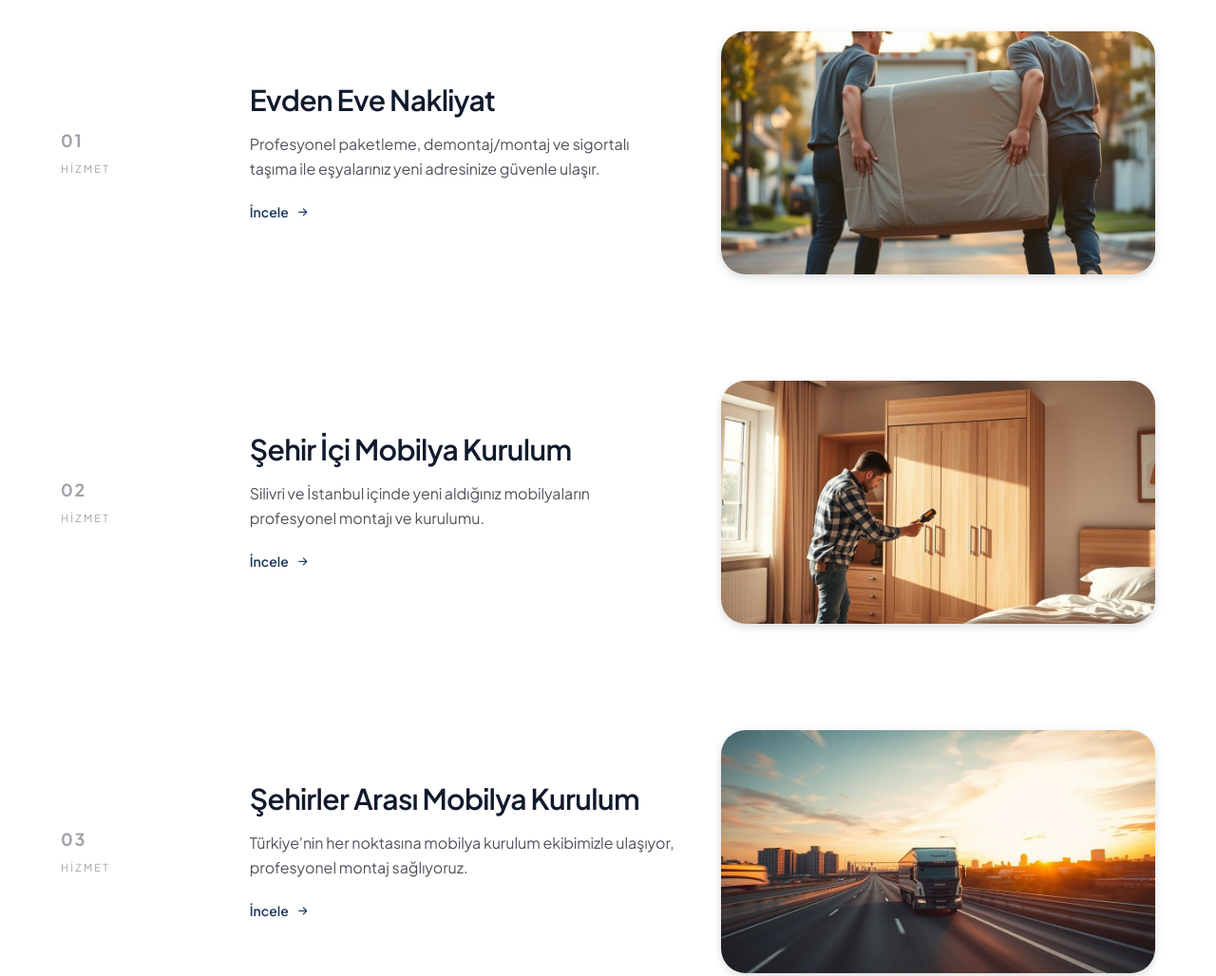
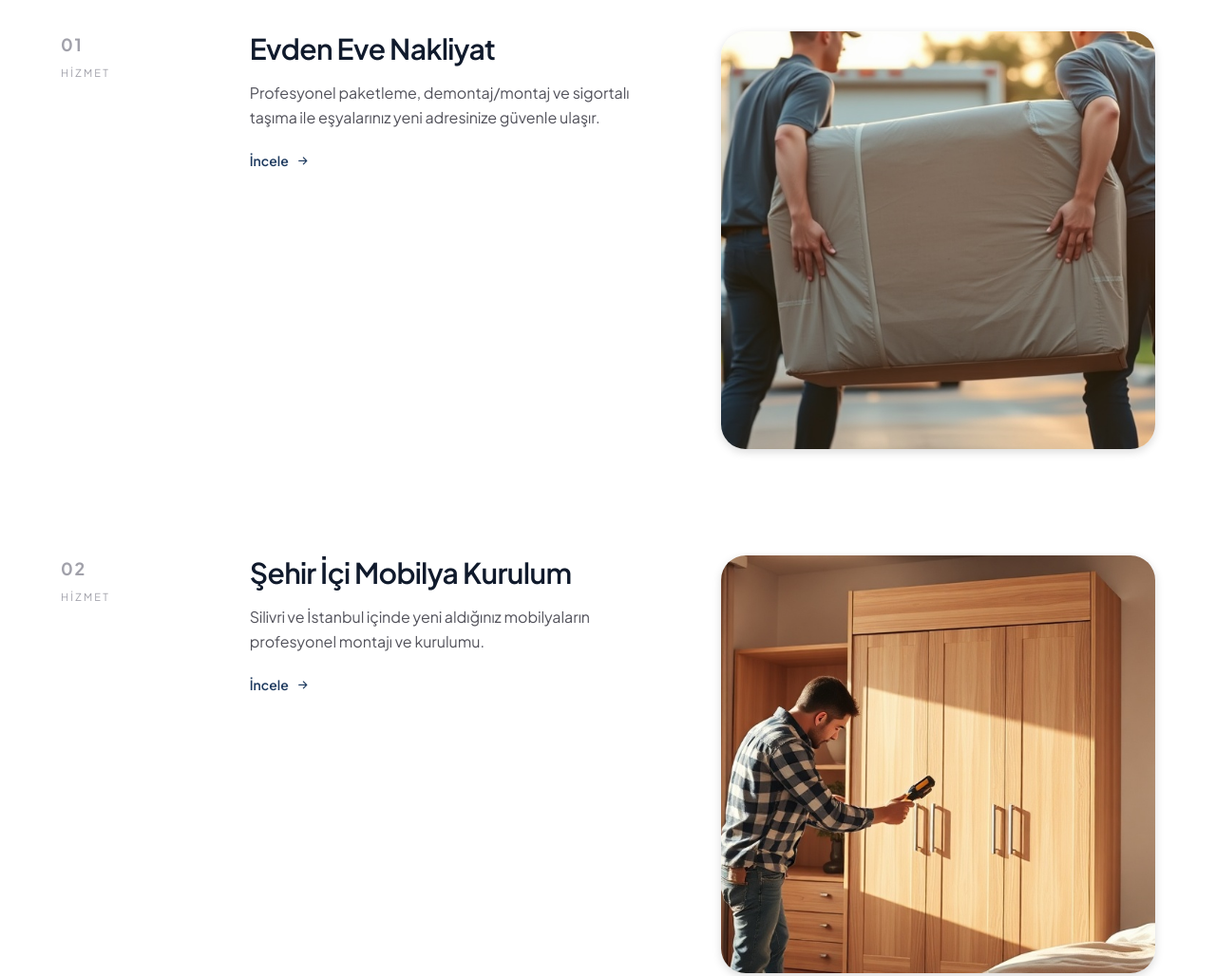
Before and after one commit to eemirk/silivridizayntasimacilik, a plain HTML site: page index.html in a window 1280 px wide. Shown: the part 1040-2068 px from the top of the page at 95% size. Drawn offline with nearby package versions, Linux system fonts and the light colour scheme.

Commit message:
Hizmetler bölümündeki numaraları scroll sırasında sabitle (sticky)
Masaüstünde her hizmet satırının numarası, o satırın içeriği kayarken
üstte sabit kalıyor; satır bitince sıradaki numara devralıyor. Görseller
büyütüldü ki kayma mesafesi belirgin olsun.

```diff
--- a/index.html
+++ b/index.html
@@ -227,8 +227,8 @@
                 <h2 class="font-display text-3xl md:text-5xl font-semibold leading-none mb-16 md:mb-24 reveal">Taşımacılık ve mobilya kurulumda uzman çözüm.</h2>
 
                 <div class="space-y-20 md:space-y-28">
-                    <a href="/silivri-evden-eve-nakliyat" class="group grid grid-cols-1 lg:grid-cols-12 gap-8 lg:gap-10 items-center reveal">
-                        <div class="lg:col-span-2 flex lg:flex-col gap-3 lg:gap-2">
+                    <a href="/silivri-evden-eve-nakliyat" class="group grid grid-cols-1 lg:grid-cols-12 gap-8 lg:gap-10 items-start reveal">
+                        <div class="lg:col-span-2 flex lg:flex-col gap-3 lg:gap-2 lg:sticky lg:top-32 self-start">
                             <span class="font-display text-lg font-bold tracking-widest text-zinc-400 group-hover:text-blue-600 transition-colors">01</span>
                             <span class="text-[11px] uppercase tracking-[0.2em] text-zinc-400">Hizmet</span>
                         </div>
@@ -238,13 +238,13 @@
                             <span class="inline-flex items-center gap-2 text-sm font-semibold text-blue-600">İncele<i class="ti ti-arrow-right transition-transform group-hover:translate-x-1"></i></span>
                         </div>
                         <div class="lg:col-span-5">
-                            <div class="rounded-[26px] overflow-hidden shadow-[0_3px_10px_rgba(0,0,0,0.15)] h-56 md:h-64">
+                            <div class="rounded-[26px] overflow-hidden shadow-[0_3px_10px_rgba(0,0,0,0.15)] h-64 md:h-80 lg:h-[440px]">
                                 <img src="/assets/hero-nakliyat-1.jpg" alt="Evden Eve Nakliyat" width="1024" height="576" loading="lazy" class="w-full h-full object-cover transition-transform duration-500 group-hover:scale-105">
                             </div>
                         </div>
                     </a>
-                    <a href="/silivri-sehir-ici-mobilya-kurulum" class="group grid grid-cols-1 lg:grid-cols-12 gap-8 lg:gap-10 items-center reveal reveal-d1">
-                        <div class="lg:col-span-2 flex lg:flex-col gap-3 lg:gap-2">
+                    <a href="/silivri-sehir-ici-mobilya-kurulum" class="group grid grid-cols-1 lg:grid-cols-12 gap-8 lg:gap-10 items-start reveal reveal-d1">
+                        <div class="lg:col-span-2 flex lg:flex-col gap-3 lg:gap-2 lg:sticky lg:top-32 self-start">
                             <span class="font-display text-lg font-bold tracking-widest text-zinc-400 group-hover:text-blue-600 transition-colors">02</span>
                             <span class="text-[11px] uppercase tracking-[0.2em] text-zinc-400">Hizmet</span>
                         </div>
@@ -254,13 +254,13 @@
                             <span class="inline-flex items-center gap-2 text-sm font-semibold text-blue-600">İncele<i class="ti ti-arrow-right transition-transform group-hover:translate-x-1"></i></span>
                         </div>
                         <div class="lg:col-span-5">
-                            <div class="rounded-[26px] overflow-hidden shadow-[0_3px_10px_rgba(0,0,0,0.15)] h-56 md:h-64">
+                            <div class="rounded-[26px] overflow-hidden shadow-[0_3px_10px_rgba(0,0,0,0.15)] h-64 md:h-80 lg:h-[440px]">
                                 <img src="/assets/mobilya-kurulum-1.jpg" alt="Şehir İçi Mobilya Kurulum" width="1024" height="576" loading="lazy" class="w-full h-full object-cover transition-transform duration-500 group-hover:scale-105">
                             </div>
                         </div>
                     </a>
-                    <a href="/silivri-sehirler-arasi-mobilya-kurulum" class="group grid grid-cols-1 lg:grid-cols-12 gap-8 lg:gap-10 items-center reveal reveal-d2">
-                        <div class="lg:col-span-2 flex lg:flex-col gap-3 lg:gap-2">
+                    <a href="/silivri-sehirler-arasi-mobilya-kurulum" class="group grid grid-cols-1 lg:grid-cols-12 gap-8 lg:gap-10 items-start reveal reveal-d2">
+                        <div class="lg:col-span-2 flex lg:flex-col gap-3 lg:gap-2 lg:sticky lg:top-32 self-start">
                             <span class="font-display text-lg font-bold tracking-widest text-zinc-400 group-hover:text-blue-600 transition-colors">03</span>
                             <span class="text-[11px] uppercase tracking-[0.2em] text-zinc-400">Hizmet</span>
                         </div>
@@ -270,7 +270,7 @@
                             <span class="inline-flex items-center gap-2 text-sm font-semibold text-blue-600">İncele<i class="ti ti-arrow-right transition-transform group-hover:translate-x-1"></i></span>
                         </div>
                         <div class="lg:col-span-5">
-                            <div class="rounded-[26px] overflow-hidden shadow-[0_3px_10px_rgba(0,0,0,0.15)] h-56 md:h-64">
+                            <div class="rounded-[26px] overflow-hidden shadow-[0_3px_10px_rgba(0,0,0,0.15)] h-64 md:h-80 lg:h-[440px]">
                                 <img src="/assets/sehirler-arasi-1.jpg" alt="Şehirler Arası Mobilya Kurulum" width="1024" height="576" loading="lazy" class="w-full h-full object-cover transition-transform duration-500 group-hover:scale-105">
                             </div>
                         </div>
```
